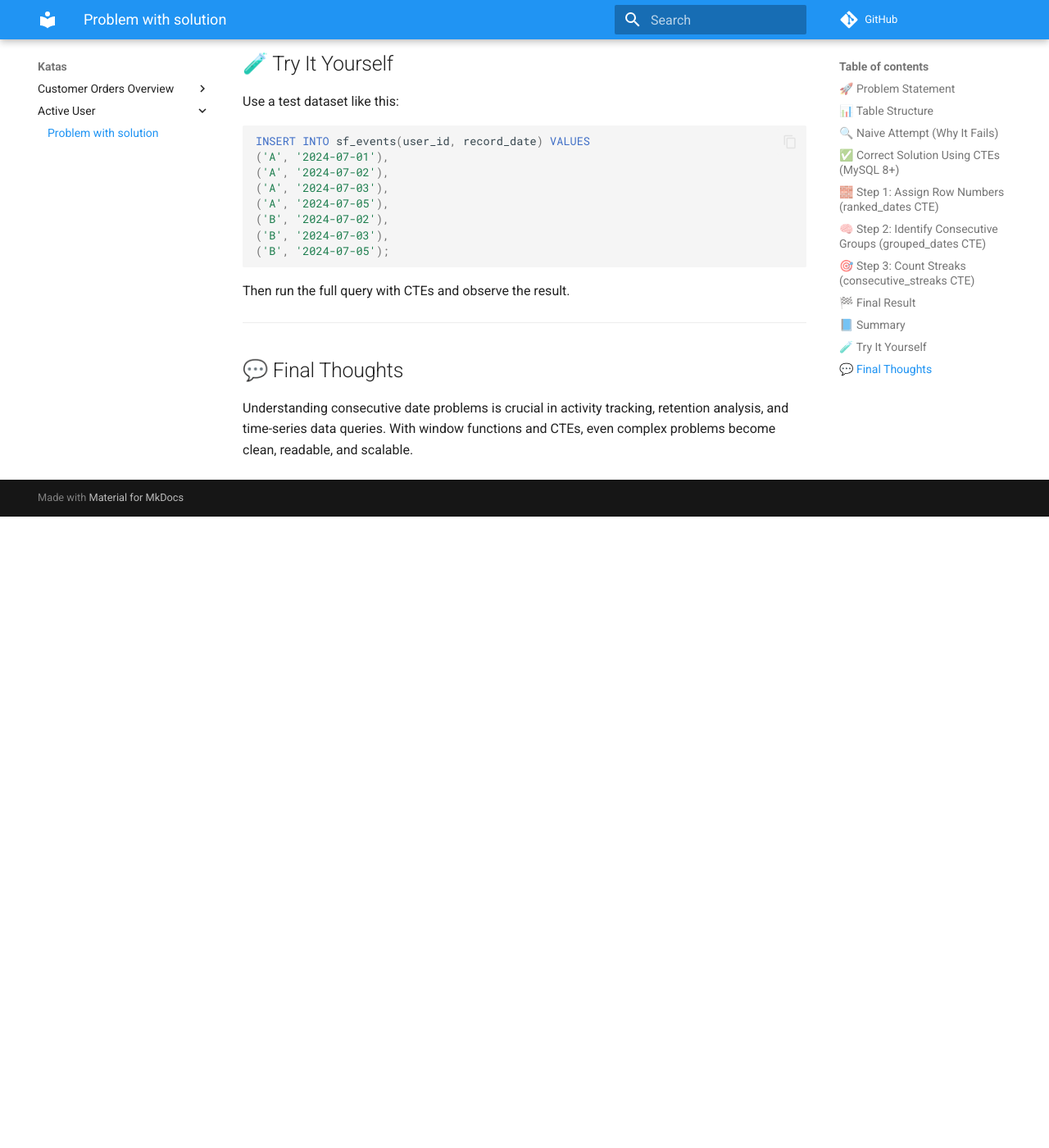
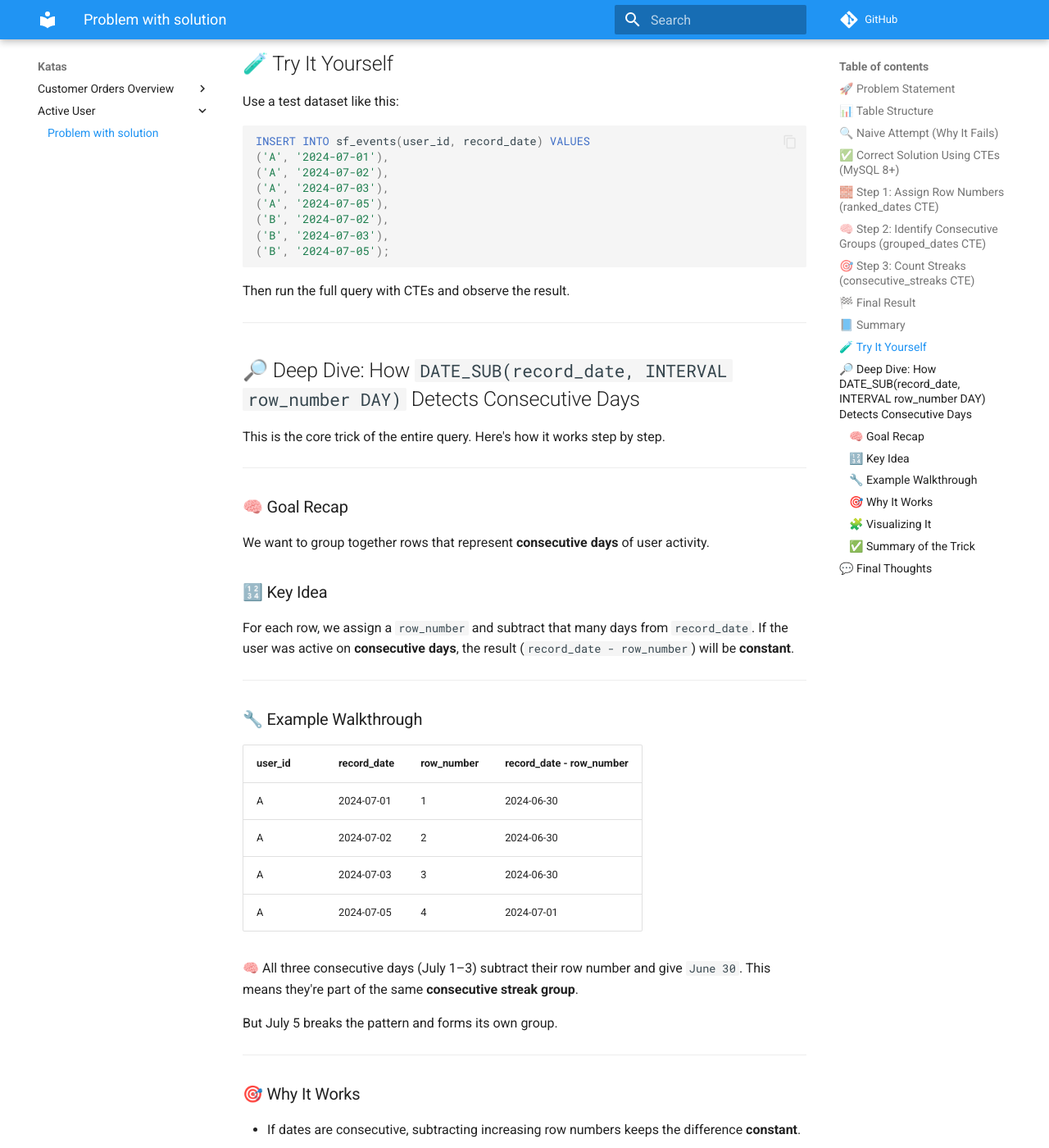
Before and after one commit to abhishekmalvadkar/mysql-kata, an MkDocs documentation site: the page built from docs/active-user.md, in a window 1280 px wide and 1400 px high, scrolled down 4386 px. Shown: the whole window at 82% size. Built offline with MkDocs 1.6.1 and Material for MkDocs 9.7.7, drawn with Linux system fonts in a browser that asks for light colours; comment, search, counter and statistics services are not loaded; before the commit the page ends 5016 px from its top, so only the background shows below that; some of the changed text lies outside the part shown.

Commit message:
Update active-user.md

````diff
--- a/docs/active-user.md
+++ b/docs/active-user.md
@@ -185,6 +185,79 @@ Then run the full query with CTEs and observe the result.
 
 ---
 
+## 🔎 Deep Dive: How `DATE_SUB(record_date, INTERVAL row_number DAY)` Detects Consecutive Days
+
+This is the core trick of the entire query. Here's how it works step by step.
+
+---
+
+### 🧠 Goal Recap
+
+We want to group together rows that represent **consecutive days** of user activity.
+
+### 🔢 Key Idea
+
+For each row, we assign a `row_number` and subtract that many days from `record_date`.
+If the user was active on **consecutive days**, the result (`record_date - row_number`) will be **constant**.
+
+---
+
+### 🔧 Example Walkthrough
+
+| user\_id | record\_date | row\_number | record\_date - row\_number |
+| -------- | ------------ | ----------- | -------------------------- |
+| A        | 2024-07-01   | 1           | 2024-06-30                 |
+| A        | 2024-07-02   | 2           | 2024-06-30                 |
+| A        | 2024-07-03   | 3           | 2024-06-30                 |
+| A        | 2024-07-05   | 4           | 2024-07-01                 |
+
+🧠 All three consecutive days (July 1–3) subtract their row number and give `June 30`. This means they're part of the same **consecutive streak group**.
+
+But July 5 breaks the pattern and forms its own group.
+
+---
+
+### 🎯 Why It Works
+
+* If dates are consecutive, subtracting increasing row numbers keeps the difference **constant**.
+* This gives a **group identifier** for each consecutive streak.
+* Later, we `GROUP BY` this identifier and count how many dates are in each group.
+
+---
+
+### 🧩 Visualizing It
+
+```
+record_date:        2024-07-01   2024-07-02   2024-07-03   2024-07-05
+row_number:                1            2            3            4
+DATE_SUB result:     2024-06-30   2024-06-30   2024-06-30   2024-07-01
+Group Identifier:         A            A            A            B
+```
+
+Then:
+
+```sql
+GROUP BY user_id, group_identifier
+HAVING COUNT(*) >= 3
+```
+
+Gives you users active for **3 or more consecutive days**.
+
+---
+
+### ✅ Summary of the Trick
+
+| Expression                               | Purpose                                  |
+| ---------------------------------------- | ---------------------------------------- |
+| `ROW_NUMBER() OVER (...)`                | Indexes the dates in order per user      |
+| `DATE_SUB(record_date, INTERVAL rn DAY)` | Creates a consistent value for sequences |
+| `GROUP BY user_id, diff`                 | Groups consecutive day sequences         |
+| `HAVING COUNT(*) >= 3`                   | Filters for users with streaks           |
+
+---
+
+This clever trick avoids complex joins or recursive CTEs and gives a clean, fast way to detect date streaks using window functions.
+
 ## 💬 Final Thoughts
 
 Understanding consecutive date problems is crucial in activity tracking, retention analysis, and time-series data queries. With window functions and CTEs, even complex problems become clean, readable, and scalable.
````
